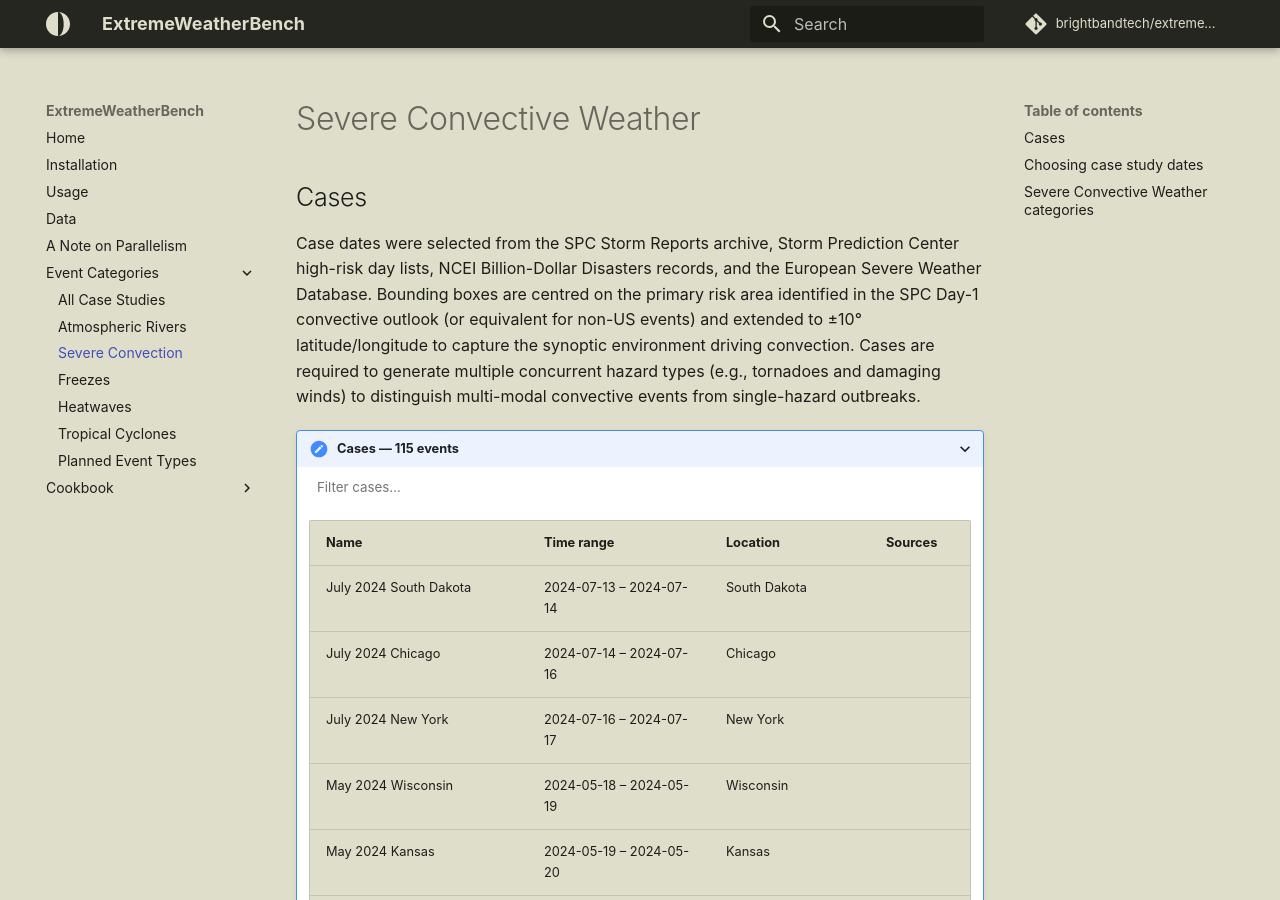
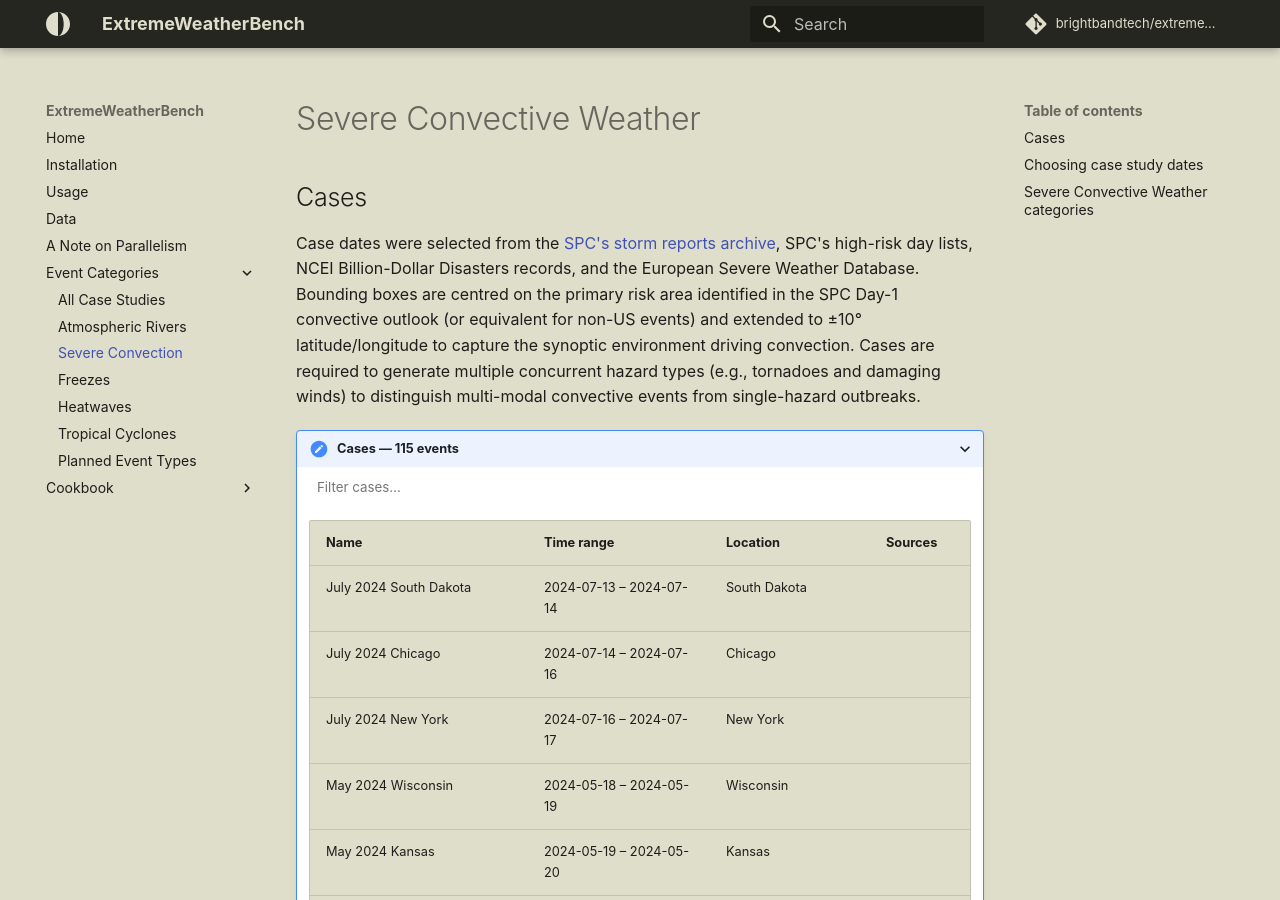
Before and after one commit to brightbandtech/ExtremeWeatherBench, an MkDocs documentation site: the page built from docs/events/ConvectiveWx.md, in a window 1280 px wide and 900 px high. Built offline with MkDocs 1.6.1 and Material for MkDocs 9.7.7, drawn with Linux system fonts in a browser that asks for light colours; comment, search, counter and statistics services are not loaded.

Commit message:
tweak to severe docs' references to spc

```diff
--- a/docs/events/ConvectiveWx.md
+++ b/docs/events/ConvectiveWx.md
@@ -1,7 +1,7 @@
 # Severe Convective Weather
 ## Cases
 
-Case dates were selected from the SPC Storm Reports archive, Storm Prediction Center high-risk day lists, NCEI Billion-Dollar Disasters records, and the European Severe Weather Database. Bounding boxes are centred on the primary risk area identified in the SPC Day-1 convective outlook (or equivalent for non-US events) and extended to ±10° latitude/longitude to capture the synoptic environment driving convection. Cases are required to generate multiple concurrent hazard types (e.g., tornadoes and damaging winds) to distinguish multi-modal convective events from single-hazard outbreaks.
+Case dates were selected from the [SPC's storm reports archive](https://www.spc.noaa.gov/climo/reports/today.html), SPC's high-risk day lists, NCEI Billion-Dollar Disasters records, and the European Severe Weather Database. Bounding boxes are centred on the primary risk area identified in the SPC Day-1 convective outlook (or equivalent for non-US events) and extended to ±10° latitude/longitude to capture the synoptic environment driving convection. Cases are required to generate multiple concurrent hazard types (e.g., tornadoes and damaging winds) to distinguish multi-modal convective events from single-hazard outbreaks.
 
 <details open>
 <summary><strong>Cases — 115 events</strong></summary>
```
